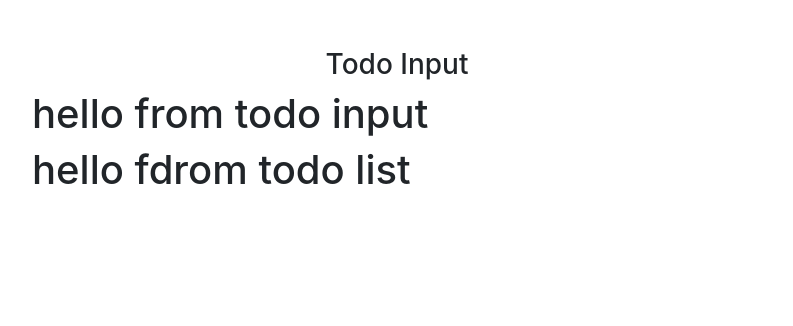
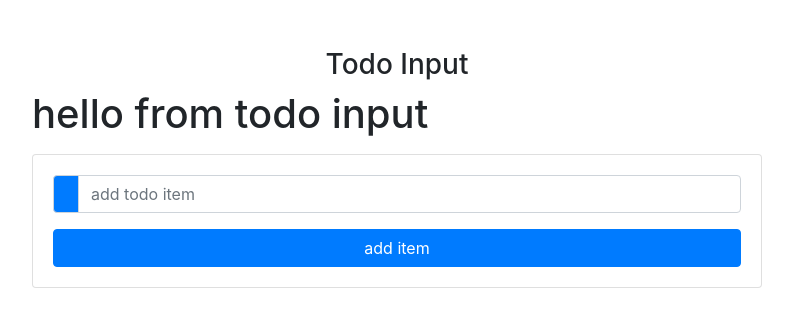
Before and after one commit to mattyleo/react-todo-list, a React (Create React App) app: page / in a window 1280 px wide. Shown: the top 326 px of the page, without its empty margins (243-1036 px from the left). Built offline with nearby package versions, Linux system fonts and the light colour scheme.

Commit message:
add the icons and setting up the "Todo Input"

```diff
--- a/src/components/TodoList.js
+++ b/src/components/TodoList.js
@@ -2,6 +2,32 @@
 
 export default class TodoList extends Component {
   render() {
-    return <h1>hello fdrom todo list</h1>;
+    const { item, handleChange, handleSubmit, editItem } = this.props;
+    return (
+      <div className="card card-body my-3">
+        <form onSubmit="{handleSubmit}">
+          <div className="input-group">
+            <div className="input-group-prepend">
+              <div className="input-group-text bg-primary text-white">
+                <i className="fas fa-book"></i>
+              </div>
+            </div>
+            <input
+              type="text"
+              className="form-control text-capitlize"
+              placeholder="add todo item"
+              value={item}
+              onChange={handleChange}
+            />
+          </div>
+          <button
+            type="submit"
+            className="btn btn-block btn-primary mt-3 text-upercase"
+          >
+            add item
+          </button>
+        </form>
+      </div>
+    );
   }
 }
```
